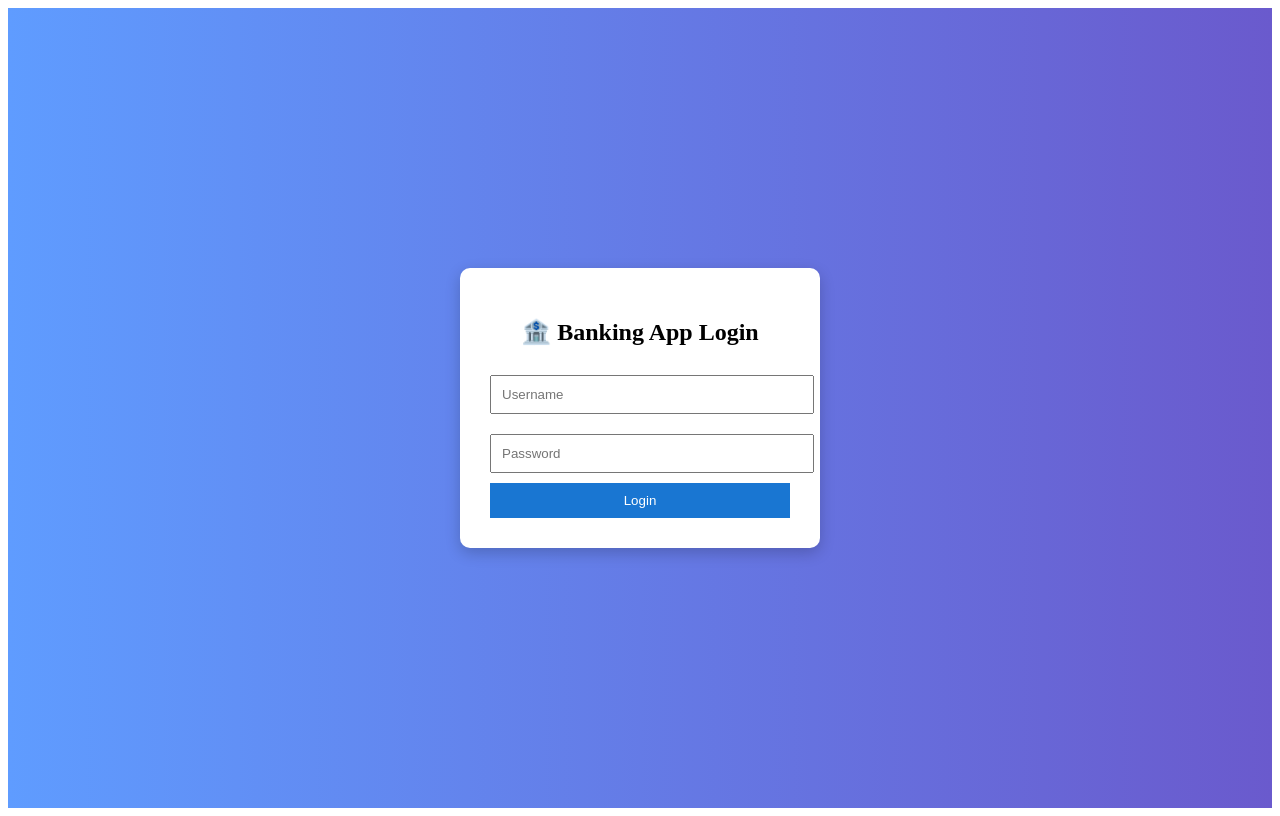
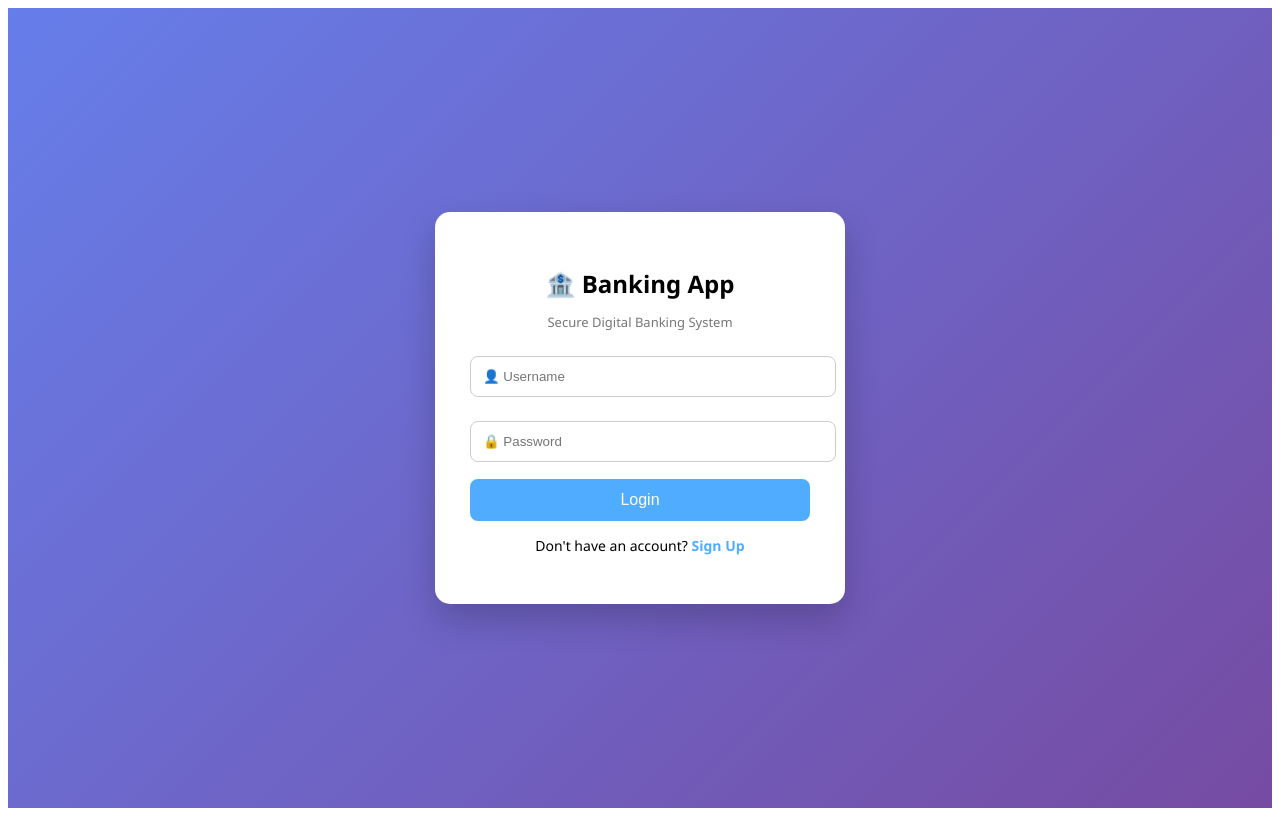
Before and after one commit to ssinghayu98/banking-app, a React (Create React App) app: page / in a window 1280 px wide. Built offline with nearby package versions, Linux system fonts and the light colour scheme.

Commit message:
Final frontend - banking UI

```diff
--- a/src/App.js
+++ b/src/App.js
@@ -1,6 +1,7 @@
 import { BrowserRouter, Routes, Route } from "react-router-dom";
 import Login from "./pages/Login";
 import Signup from "./pages/Signup";
+import Register from "./pages/Register";
 import Dashboard from "./pages/Dashboard";
 
 function App() {
@@ -9,7 +10,7 @@ function App() {
       <Routes>
         {/* 🔐 Login */}
         <Route path="/" element={<Login />} />
-
+<Route path="/register" element={<Register />} />
         {/* 📝 Signup */}
         <Route path="/signup" element={<Signup />} />
 
--- a/src/pages/Dashboard.js
+++ b/src/pages/Dashboard.js
@@ -1,217 +1,279 @@
-import React, { useEffect, useState } from "react";
 import axios from "axios";
+import { useEffect, useState } from "react";
 import { useNavigate } from "react-router-dom";
 
-const Dashboard = () => {
+function Dashboard() {
   const [balance, setBalance] = useState(0);
   const [amount, setAmount] = useState("");
+  const [transactions, setTransactions] = useState([]); // ✅ FIXED
   const [message, setMessage] = useState("");
-  const [transactions, setTransactions] = useState([]);
-
-  const username = localStorage.getItem("username");
-  const token = localStorage.getItem("token");
 
   const navigate = useNavigate();
+  const username = localStorage.getItem("username");
 
-  // ===============================
-  // ✅ LOAD DATA
-  // ===============================
-  useEffect(() => {
-    fetchBalance();
-    fetchTransactions();
-  }, []);
-
-  const fetchBalance = async () => {
+  // ==============================
+  // 🔥 LOAD BALANCE
+  // ==============================
+  const loadBalance = async () => {
     try {
       const res = await axios.get(
-        "http://localhost:8080/user/balance",
-        {
-          params: { username },
-          headers: { Authorization: `Bearer ${token}` },
-        }
+        `http://localhost:8080/user/balance?username=${username}`
       );
-      setBalance(res.data.data || res.data);
+
+      console.log("BALANCE RESPONSE:", res.data);
+
+      setBalance(res.data.data || 0);
     } catch (err) {
       console.error(err);
+      setMessage("❌ Failed to load balance");
     }
   };
 
-  const fetchTransactions = async () => {
+  // ==============================
+  // 🔥 LOAD TRANSACTIONS
+  // ==============================
+  const loadTransactions = async () => {
     try {
       const res = await axios.get(
-        "http://localhost:8080/user/transactions",
-        {
-          params: { username },
-          headers: { Authorization: `Bearer ${token}` },
-        }
+        `http://localhost:8080/user/transactions?username=${username}`
       );
-      setTransactions(res.data.data || []);
+
+      console.log("TRANSACTION RESPONSE:", res.data);
+
+      setTransactions(res.data.data || []); // ✅ CRITICAL FIX
     } catch (err) {
       console.error(err);
+      setTransactions([]); // ✅ NEVER UNDEFINED
+      setMessage("❌ Failed to load transactions");
     }
   };
 
-  // ===============================
-  // ✅ DEPOSIT
-  // ===============================
+  // ==============================
+  // 🔥 DEPOSIT
+  // ==============================
   const deposit = async () => {
+    if (!amount || amount <= 0) {
+      setMessage("❌ Enter valid amount");
+      return;
+    }
+
     try {
       await axios.post(
-        "http://localhost:8080/user/deposit",
-        null,
-        {
-          params: { username, amount },
-          headers: { Authorization: `Bearer ${token}` },
-        }
+        `http://localhost:8080/user/deposit?username=${username}&amount=${amount}`
       );
+
       setMessage("✅ Deposit successful");
-      fetchBalance();
-      fetchTransactions();
-    } catch {
+      setAmount("");
+
+      loadBalance();
+      loadTransactions();
+    } catch (err) {
+      console.error(err);
       setMessage("❌ Deposit failed");
     }
   };
 
-  // ===============================
-  // ✅ WITHDRAW
-  // ===============================
+  // ==============================
+  // 🔥 WITHDRAW
+  // ==============================
   const withdraw = async () => {
+    if (!amount || amount <= 0) {
+      setMessage("❌ Enter valid amount");
+      return;
+    }
+
     try {
       await axios.post(
-        "http://localhost:8080/user/withdraw",
-        null,
-        {
-          params: { username, amount },
-          headers: { Authorization: `Bearer ${token}` },
-        }
+        `http://localhost:8080/user/withdraw?username=${username}&amount=${amount}`
       );
+
       setMessage("✅ Withdraw successful");
-      fetchBalance();
-      fetchTransactions();
-    } catch {
+      setAmount("");
+
+      loadBalance();
+      loadTransactions();
+    } catch (err) {
+      console.error(err);
       setMessage("❌ Withdraw failed");
     }
   };
 
-  // ===============================
-  // ✅ LOGOUT
-  // ===============================
+  // ==============================
+  // 🔥 LOGOUT
+  // ==============================
   const logout = () => {
     localStorage.clear();
     navigate("/");
   };
 
+  // ==============================
+  // 🔥 ON LOAD
+  // ==============================
+  useEffect(() => {
+    if (!username) {
+      navigate("/");
+    } else {
+      loadBalance();
+      loadTransactions();
+    }
+  }, []);
+
+  // ==============================
+  // 🎨 UI
+  // ==============================
   return (
-    <div style={styles.container}>
-      <div style={styles.navbar}>
-        <h3>🏦 Banking App</h3>
-        <button onClick={logout} style={styles.logout}>
-          Logout
-        </button>
-      </div>
+    <div
+      style={{
+        minHeight: "100vh",
+        background: "linear-gradient(135deg, #4facfe, #6a11cb)",
+        display: "flex",
+        justifyContent: "center",
+        alignItems: "center",
+        fontFamily: "Segoe UI"
+      }}
+    >
+      <div
+        style={{
+          width: "400px",
+          background: "#fff",
+          padding: "30px",
+          borderRadius: "15px",
+          boxShadow: "0 10px 30px rgba(0,0,0,0.2)",
+          textAlign: "center"
+        }}
+      >
+        <h2>🏦 Banking Dashboard</h2>
 
-      <div style={styles.card}>
-        <h2>Banking Dashboard</h2>
-        <p>Welcome, <b>{username}</b></p>
+        <p style={{ fontSize: "12px", color: "#888" }}>
+          Secure Digital Banking System
+        </p>
 
-        <h1>₹{balance}</h1>
+        <p>
+          Welcome, <b>{username}</b>
+        </p>
 
+        <h1 style={{ margin: "15px 0", color: "#2c3e50" }}>
+          ₹{balance}
+        </h1>
+
+        {/* INPUT */}
         <input
+          type="number"
           placeholder="Enter amount"
           value={amount}
           onChange={(e) => setAmount(e.target.value)}
-          style={styles.input}
+          style={{
+            width: "100%",
+            padding: "12px",
+            borderRadius: "8px",
+            border: "1px solid #ccc",
+            marginBottom: "10px"
+          }}
         />
 
-        <button onClick={deposit} style={styles.deposit}>
+        {/* BUTTONS */}
+        <button
+          onClick={deposit}
+          style={{
+            width: "100%",
+            padding: "10px",
+            background: "#2ecc71",
+            color: "#fff",
+            border: "none",
+            borderRadius: "8px",
+            marginBottom: "8px",
+            cursor: "pointer"
+          }}
+        >
           Deposit
         </button>
 
-        <button onClick={withdraw} style={styles.withdraw}>
+        <button
+          onClick={withdraw}
+          style={{
+            width: "100%",
+            padding: "10px",
+            background: "#f39c12",
+            color: "#fff",
+            border: "none",
+            borderRadius: "8px",
+            marginBottom: "8px",
+            cursor: "pointer"
+          }}
+        >
           Withdraw
         </button>
 
-        <button onClick={fetchBalance} style={styles.refresh}>
+        <button
+          onClick={loadBalance}
+          style={{
+            width: "100%",
+            padding: "10px",
+            background: "#3498db",
+            color: "#fff",
+            border: "none",
+            borderRadius: "8px",
+            cursor: "pointer"
+          }}
+        >
           Refresh Balance
         </button>
 
-        <p>{message}</p>
+        <button
+          onClick={logout}
+          style={{
+            width: "100%",
+            padding: "10px",
+            background: "red",
+            color: "#fff",
+            border: "none",
+            borderRadius: "8px",
+            marginTop: "10px",
+            cursor: "pointer"
+          }}
+        >
+          Logout
+        </button>
 
+        {/* MESSAGE */}
+        {message && (
+          <p
+            style={{
+              marginTop: "12px",
+              color: message.includes("❌") ? "red" : "green",
+              fontWeight: "bold"
+            }}
+          >
+            {message}
+          </p>
+        )}
+
+        <hr style={{ margin: "20px 0" }} />
+
+        {/* TRANSACTIONS */}
         <h3>Transaction History</h3>
 
-        {transactions.length === 0 ? (
-          <p>No transactions yet</p>
+        {transactions && transactions.length === 0 ? (
+          <p style={{ color: "#777" }}>No transactions yet</p>
         ) : (
-          transactions.map((tx, index) => (
-            <div key={index} style={styles.tx}>
-              <p>
-                {tx.type} - ₹{tx.amount}
-              </p>
-              <small>{tx.timestamp}</small>
+          transactions.map((t, i) => (
+            <div
+              key={i}
+              style={{
+                display: "flex",
+                justifyContent: "space-between",
+                padding: "8px",
+                borderBottom: "1px solid #eee"
+              }}
+            >
+              <span>{t.type}</span>
+              <span>₹{t.amount}</span>
             </div>
           ))
         )}
       </div>
     </div>
   );
-};
-
-const styles = {
-  container: {
-    minHeight: "100vh",
-    background: "linear-gradient(to right, #6a11cb, #2575fc)",
-  },
-  navbar: {
-    display: "flex",
-    justifyContent: "space-between",
-    padding: "15px",
-    color: "white",
-  },
-  logout: {
-    background: "red",
-    color: "white",
-    border: "none",
-    padding: "10px",
-    cursor: "pointer",
-  },
-  card: {
-    background: "white",
-    width: "350px",
-    margin: "50px auto",
-    padding: "20px",
-    borderRadius: "10px",
-    textAlign: "center",
-  },
-  input: {
-    width: "100%",
-    padding: "10px",
-    margin: "10px 0",
-  },
-  deposit: {
-    width: "100%",
-    padding: "10px",
-    background: "green",
-    color: "white",
-    marginTop: "5px",
-  },
-  withdraw: {
-    width: "100%",
-    padding: "10px",
-    background: "orange",
-    color: "white",
-    marginTop: "5px",
-  },
-  refresh: {
-    width: "100%",
-    padding: "10px",
-    background: "blue",
-    color: "white",
-    marginTop: "5px",
-  },
-  tx: {
-    borderBottom: "1px solid #ccc",
-    marginTop: "10px",
-  },
-};
+}
 
 export default Dashboard;
--- a/src/pages/Login.js
+++ b/src/pages/Login.js
@@ -14,35 +14,18 @@ function Login() {
     setError("");
 
     try {
-      const response = await axios.post(
-        "http://localhost:8080/auth/login",
-        {
-          username: username,
-          password: password
-        },
-        {
-          headers: {
-            "Content-Type": "application/json"
-          }
-        }
-      );
+      const res = await axios.post("http://localhost:8080/auth/login", {
+        username,
+        password
+      });
 
-      // ✅ Save JWT token
-      const token = response.data.data;
-      localStorage.setItem("token", token);
+      // ✅ Save username (no JWT for now)
       localStorage.setItem("username", username);
 
-      // ✅ Redirect to dashboard
+      // ✅ Go to dashboard
       navigate("/dashboard");
-
     } catch (err) {
-      console.error("LOGIN ERROR:", err);
-
-      if (err.response) {
-        setError(err.response.data.message || "Login failed");
-      } else {
-        setError("Server not reachable");
-      }
+      setError("Invalid username or password");
     }
   };
 
@@ -53,44 +36,54 @@ function Login() {
         display: "flex",
         justifyContent: "center",
         alignItems: "center",
-        background: "linear-gradient(to right, #5f9cff, #6a5acd)"
+        background: "linear-gradient(135deg, #667eea, #764ba2)",
+        fontFamily: "Segoe UI"
       }}
     >
-      <form
-        onSubmit={handleLogin}
+      <div
         style={{
           background: "#fff",
-          padding: "30px",
-          borderRadius: "10px",
-          width: "300px",
-          boxShadow: "0 5px 15px rgba(0,0,0,0.2)"
+          padding: "35px",
+          borderRadius: "15px",
+          width: "340px",
+          boxShadow: "0 15px 35px rgba(0,0,0,0.2)",
+          textAlign: "center"
         }}
       >
-        <h2 style={{ textAlign: "center" }}>🏦 Banking App Login</h2>
+        <h2 style={{ marginBottom: "5px" }}>🏦 Banking App</h2>
 
+        <p style={{ fontSize: "13px", color: "#777" }}>
+          Secure Digital Banking System
+        </p>
+
+        <form onSubmit={handleLogin}>
           <input
             type="text"
-          placeholder="Username"
+            placeholder="👤 Username"
             value={username}
             onChange={(e) => setUsername(e.target.value)}
             required
             style={{
               width: "100%",
-            padding: "10px",
-            margin: "10px 0"
+              padding: "12px",
+              margin: "12px 0",
+              borderRadius: "8px",
+              border: "1px solid #ccc"
             }}
           />
 
           <input
             type="password"
-          placeholder="Password"
+            placeholder="🔒 Password"
             value={password}
             onChange={(e) => setPassword(e.target.value)}
             required
             style={{
               width: "100%",
-            padding: "10px",
-            margin: "10px 0"
+              padding: "12px",
+              margin: "12px 0",
+              borderRadius: "8px",
+              border: "1px solid #ccc"
             }}
           />
 
@@ -98,22 +91,44 @@ function Login() {
             type="submit"
             style={{
               width: "100%",
-            padding: "10px",
-            background: "#1976d2",
+              padding: "12px",
+              background: "#4facfe",
               color: "#fff",
               border: "none",
-            cursor: "pointer"
+              borderRadius: "8px",
+              fontSize: "16px",
+              cursor: "pointer",
+              marginTop: "5px"
             }}
           >
             Login
           </button>
+        </form>
 
+        {/* Register link */}
+        <p style={{ marginTop: "15px", fontSize: "14px" }}>
+          Don't have an account?{" "}
+          <span
+            onClick={() => navigate("/register")}
+            style={{ color: "#4facfe", cursor: "pointer", fontWeight: "bold" }}
+          >
+            Sign Up
+          </span>
+        </p>
+
+        {/* Error */}
         {error && (
-          <p style={{ color: "red", marginTop: "10px", textAlign: "center" }}>
+          <p
+            style={{
+              color: "red",
+              marginTop: "10px",
+              fontSize: "14px"
+            }}
+          >
             ❌ {error}
           </p>
         )}
-      </form>
+      </div>
     </div>
   );
 }
--- /dev/null
+++ b/src/pages/Register.js
@@ -0,0 +1,135 @@
+import { useState } from "react";
+import axios from "axios";
+import { useNavigate } from "react-router-dom";
+
+function Register() {
+  const navigate = useNavigate();
+
+  const [form, setForm] = useState({
+    username: "",
+    password: "",
+  });
+
+  const [message, setMessage] = useState("");
+
+  const handleChange = (e) => {
+    setForm({
+      ...form,
+      [e.target.name]: e.target.value,
+    });
+  };
+
+  const handleRegister = async (e) => {
+    e.preventDefault();
+
+    try {
+      await axios.post("http://localhost:8080/auth/register", form);
+
+      setMessage("✅ Registered successfully! Redirecting...");
+
+      // ⏳ redirect after 1.5 sec
+      setTimeout(() => {
+        navigate("/");
+      }, 1500);
+
+    } catch (error) {
+      setMessage("❌ Registration failed (username may exist)");
+    }
+  };
+
+  return (
+    <div style={styles.container}>
+      <div style={styles.card}>
+        <h2 style={styles.title}>🏦 Create Account</h2>
+
+        <form onSubmit={handleRegister}>
+          <input
+            type="text"
+            name="username"
+            placeholder="Enter Username"
+            value={form.username}
+            onChange={handleChange}
+            style={styles.input}
+            required
+          />
+
+          <input
+            type="password"
+            name="password"
+            placeholder="Enter Password"
+            value={form.password}
+            onChange={handleChange}
+            style={styles.input}
+            required
+          />
+
+          <button type="submit" style={styles.button}>
+            Register
+          </button>
+        </form>
+
+        {message && <p style={styles.message}>{message}</p>}
+
+        <p style={styles.linkText}>
+          Already have an account?{" "}
+          <span onClick={() => navigate("/")} style={styles.link}>
+            Login
+          </span>
+        </p>
+      </div>
+    </div>
+  );
+}
+
+export default Register;
+
+const styles = {
+  container: {
+    height: "100vh",
+    background: "linear-gradient(135deg, #4facfe, #6a11cb)",
+    display: "flex",
+    justifyContent: "center",
+    alignItems: "center",
+  },
+  card: {
+    background: "#fff",
+    padding: "30px",
+    borderRadius: "12px",
+    width: "320px",
+    textAlign: "center",
+    boxShadow: "0 8px 20px rgba(0,0,0,0.2)",
+  },
+  title: {
+    marginBottom: "20px",
+  },
+  input: {
+    width: "100%",
+    padding: "10px",
+    marginBottom: "15px",
+    borderRadius: "6px",
+    border: "1px solid #ccc",
+  },
+  button: {
+    width: "100%",
+    padding: "10px",
+    background: "#1e73be",
+    color: "#fff",
+    border: "none",
+    borderRadius: "6px",
+    cursor: "pointer",
+    fontWeight: "bold",
+  },
+  message: {
+    marginTop: "10px",
+    fontSize: "14px",
+  },
+  linkText: {
+    marginTop: "15px",
+    fontSize: "14px",
+  },
+  link: {
+    color: "#1e73be",
+    cursor: "pointer",
+    fontWeight: "bold",
+  },
+};
```
Lines whose indentation alone changed are shown as unchanged.
